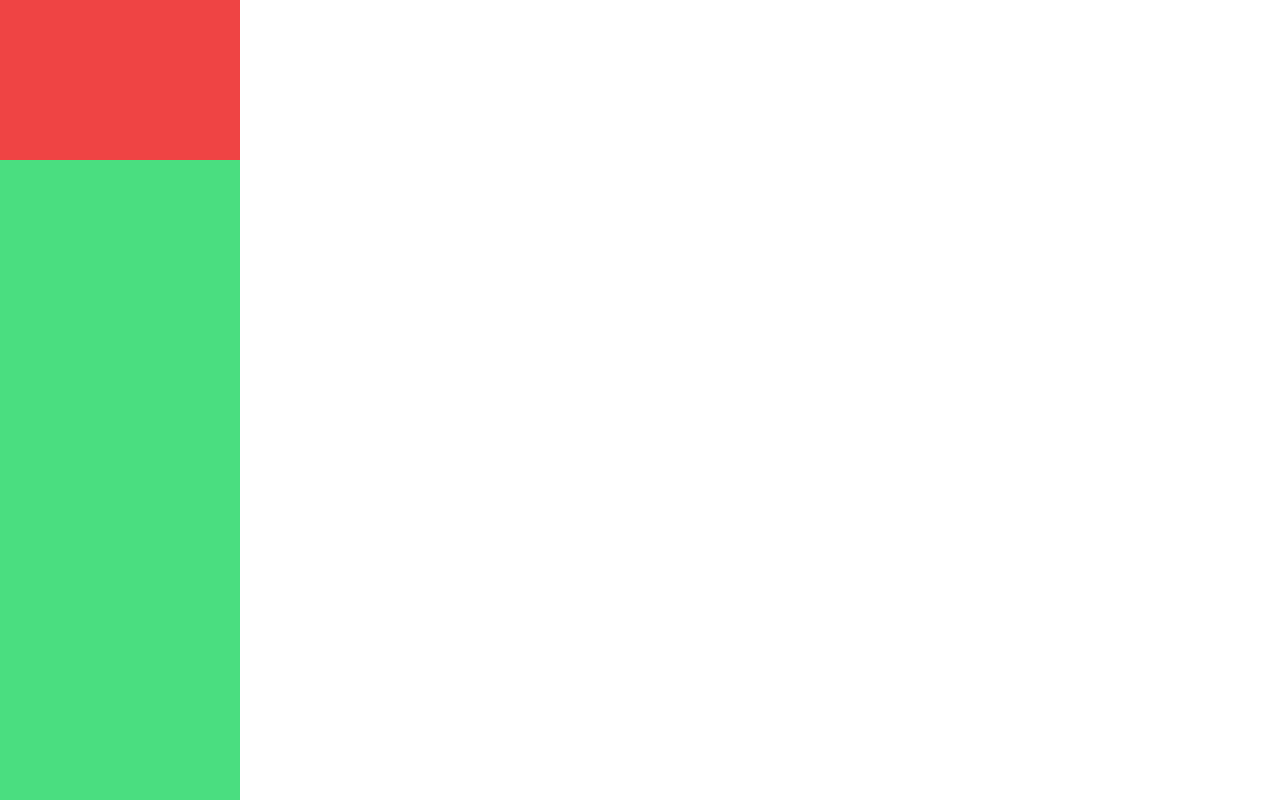
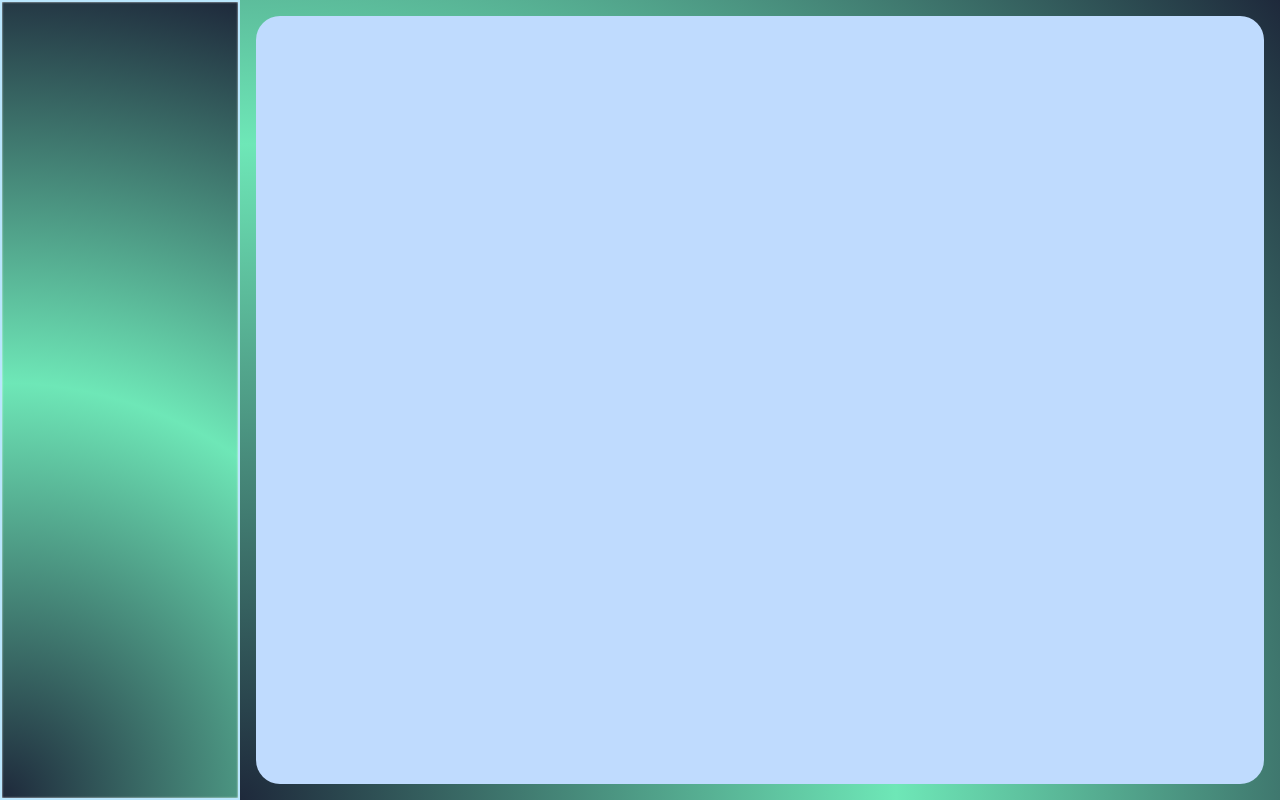
Before and after one commit to SumanMishra2004/iedcWeb, a Next.js app: page / in a window 1280 px wide. Built offline with nearby package versions, Linux system fonts and the light colour scheme; a web font is replaced by a local one.

Commit message:
home page front end setup completed

```diff
--- a/package.json
+++ b/package.json
@@ -20,6 +20,7 @@
     "react-awesome-reveal": "^4.2.14",
     "react-dom": "^18",
     "tailwind-merge": "^2.5.2",
+    "tailwind-scrollbar-hide": "^1.1.7",
     "tailwindcss-animate": "^1.0.7"
   },
   "devDependencies": {
--- a/src/app/globals.css
+++ b/src/app/globals.css
@@ -4,15 +4,7 @@
 @tailwind utilities;
 
 /* For Webkit-based browsers (Chrome, Safari and Opera) */
-.scrollbar-hide::-webkit-scrollbar {
-    display: none;
-}
+
 .ebGaramond {
     font-family: "EB Garamond";
   }
-
-/* For IE, Edge and Firefox */
-.scrollbar-hide {
-    -ms-overflow-style: none;  /* IE and Edge */
-    scrollbar-width: none;  /* Firefox */
-}
--- a/src/app/page.tsx
+++ b/src/app/page.tsx
@@ -1,15 +1,13 @@
-'use client'
+"use client";
 
 import SidebarMain from "@/components/Sidebar/SidebarMain";
 import SidebarMobile from "@/components/Sidebar/SidebarMobile";
 
-
-
 export default function Home() {
   return (
-    <div className="h-screen w-screen overflow-auto scrollbar-hide sticky flex ">
-       {/* SidebarMain will be shown on large screens */}
-       <div className="hidden lg:block lg:w-[15rem]">
+    <div className="h-screen w-screen overflow-auto scrollbar-hide sticky flex flex-col lg:flex-row ">
+      {/* SidebarMain will be shown on large screens */}
+      <div className="hidden lg:block lg:w-[15rem]">
         <SidebarMain />
       </div>
 
@@ -17,6 +15,15 @@ export default function Home() {
       <div className="block lg:hidden">
         <SidebarMobile />
       </div>
+      <div className="mainContaint w-screen h-screen lg:w-[calc(100vw-15rem)] bg-[radial-gradient(circle_at_bottom_left,_var(--tw-gradient-stops))] from-slate-800 via-emerald-300 to-slate-800 lg:p-4 md:p-3 p-2 overflow-hidden scrollbar-hide sticky ">
+        <div className="scrollbar-hide overflow-scroll h-full w-full rounded-3xl">
+          <div className="bg-blue-400 lg:h-[calc(100vh-2rem)] h-[calc(100vh-4rem)] overflow-scroll scrollbar-hide scroll-smooth">
+            <div className="h-screen bg-blue-200 "></div>
+            <div className="h-screen bg-green-200"></div>
+            <div className="h-screen"></div>
+          </div>
+        </div>
+      </div>
     </div>
   );
 }
--- a/src/components/Sidebar/SidebarMain.tsx
+++ b/src/components/Sidebar/SidebarMain.tsx
@@ -14,16 +14,16 @@ function SidebarMain() {
   };
 
   return (
-    <div className="h-screen hidden lg:flex lg:w-[15rem] bg-red-500 flex-col overflow-scroll  scrollbar-hide">
+    <div className="h-screen hidden lg:flex lg:w-[15rem]  flex-col overflow-scroll  scrollbar-hide bg-[radial-gradient(circle_at_bottom_left,_var(--tw-gradient-stops))] from-slate-800 via-emerald-300 to-slate-800 border-2 border-sky-200 shadow-[0_0_2px_#fff,inset_0_0_2px_#fff,0_0_5px_#08f,0_0_15px_#08f,0_0_30px_#08f]">
       <div className="imageArea h-[10rem] w-full flex justify-center items-center">
-        <Fade duration={1000} direction='down' triggerOnce>
+        <Fade duration={1000} direction='down' triggerOnce >
         <img
-          className="h-[5rem] w-[5rem] rounded-full"
+          className="h-[5rem] w-[5rem] rounded-full bg-transparent"
           src="https://png.pngtree.com/png-vector/20191101/ourmid/pngtree-cartoon-color-simple-male-avatar-png-image_1934459.jpg"
           alt="Avatar"
         /></Fade>
       </div>
-      <div className="flex flex-col h-[calc(100%-10rem)] w-full bg-green-400 p-4 space-y-2 justify-center">
+      <div className="flex flex-col h-[calc(100%-10rem)] w-full p-4 space-y-2 justify-center">
         {SidebarElements.map((item, index) =>
           item.type !== "dropdown" ? (
             <Fade key={index} direction='left' duration={1000} triggerOnce>
--- a/tailwind.config.ts
+++ b/tailwind.config.ts
@@ -35,7 +35,7 @@ const config = {
       },
     },
   },
-  plugins: [require("tailwindcss-animate")],
+  plugins: [require("tailwindcss-animate"),require('tailwind-scrollbar-hide')],
 } satisfies Config
 
 export default config
```
Also changed, not shown: 1 other file (tests, documents, lock files or other folders).
